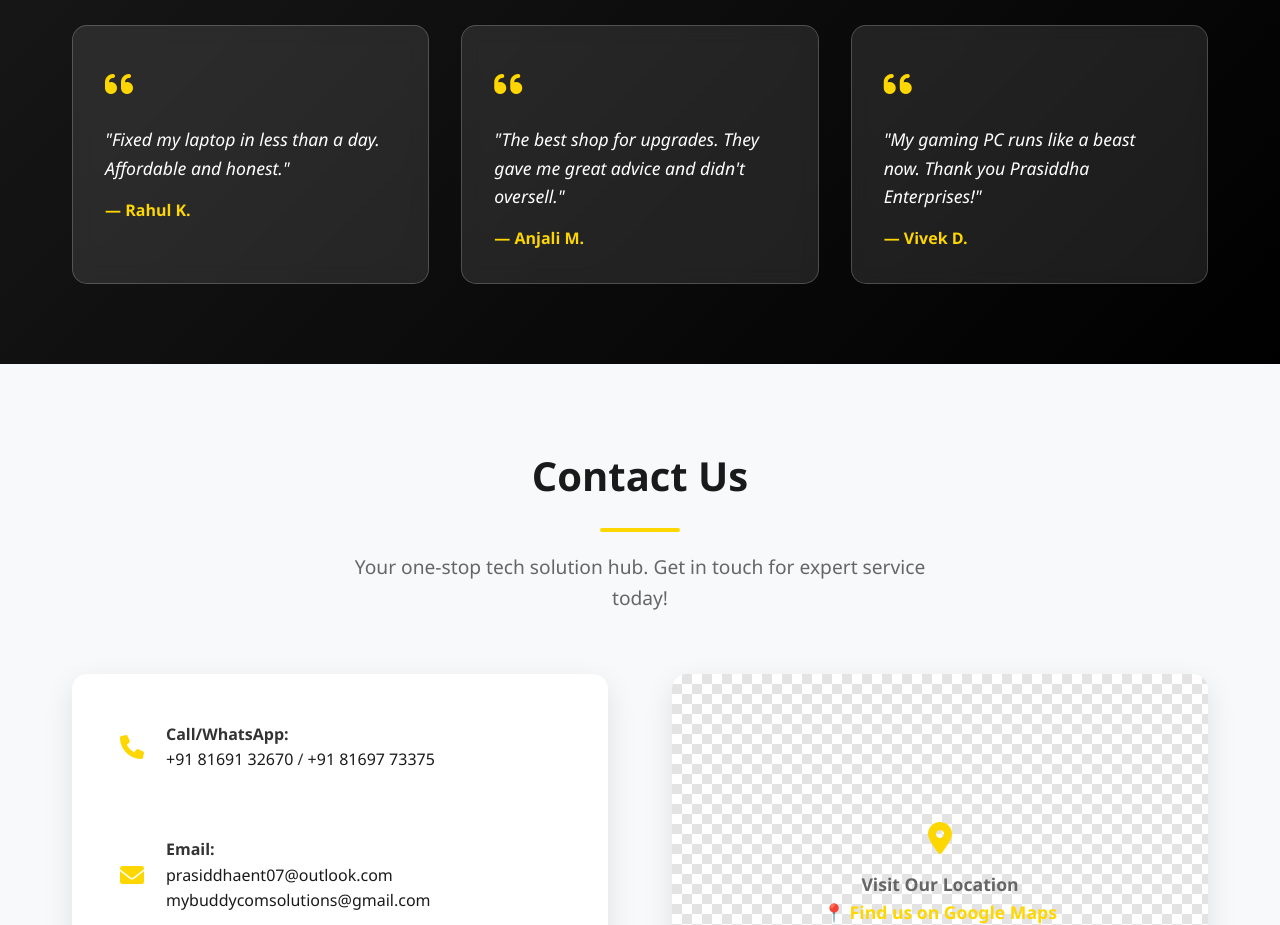
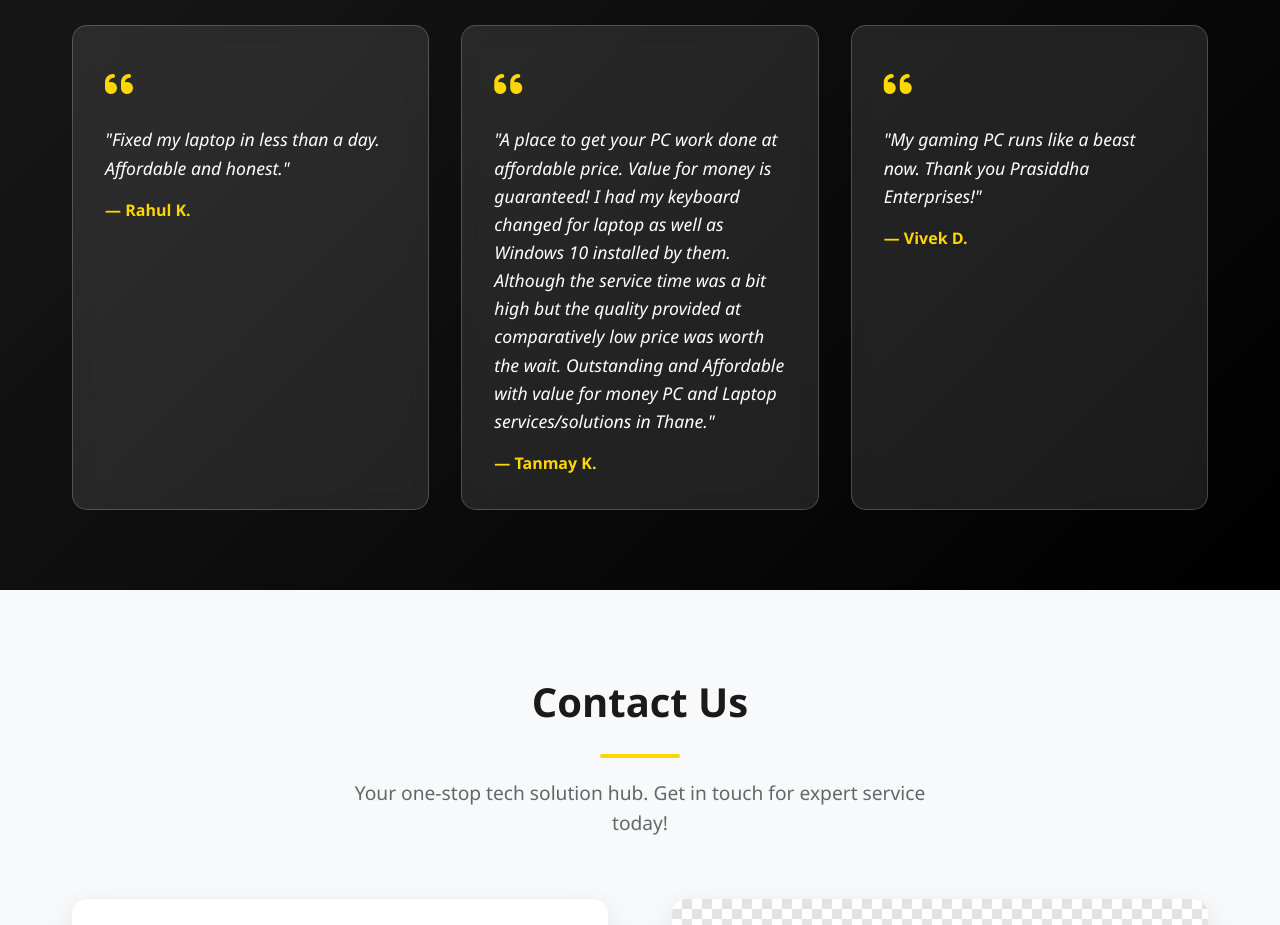
Before and after one commit to mybuddy-codehub/prasiddhaenterprises, a plain HTML site: page index.html in a window 1280 px wide. Shown: the part 3180-4105 px from the top of the page. Drawn offline with Linux system fonts and the light colour scheme.

Commit message:
Update index.html

```diff
--- a/index.html
+++ b/index.html
@@ -811,8 +811,8 @@
                     <div class="quote-icon">
                         <i class="fas fa-quote-left"></i>
                     </div>
-                    <p class="testimonial-text">"The best shop for upgrades. They gave me great advice and didn't oversell."</p>
-                    <p class="testimonial-author">— Anjali M.</p>
+                    <p class="testimonial-text">"A place to get your PC work done at affordable price. Value for money is guaranteed! I had my keyboard changed for laptop as well as Windows 10 installed by them. Although the service time was a bit high but the quality provided at comparatively low price was worth the wait. Outstanding and Affordable with value for money PC and Laptop services/solutions in Thane."</p>
+                    <p class="testimonial-author">— Tanmay K.</p>
                 </div>
 
                 <div class="testimonial-card">
```
